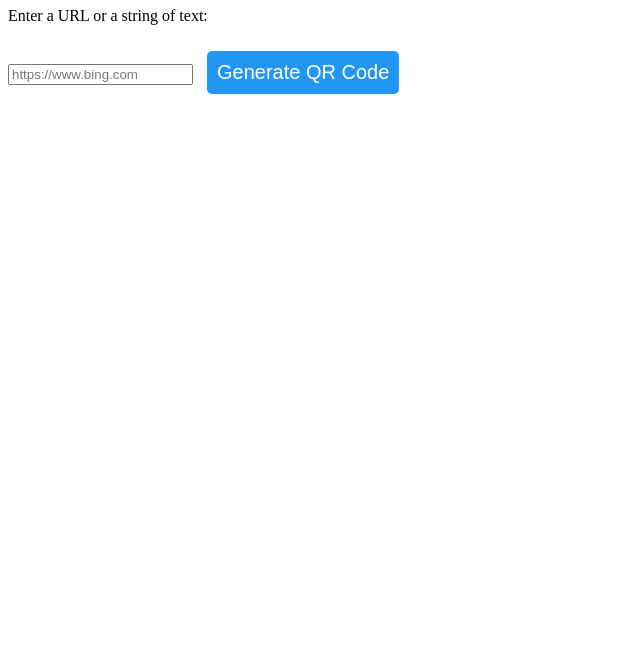
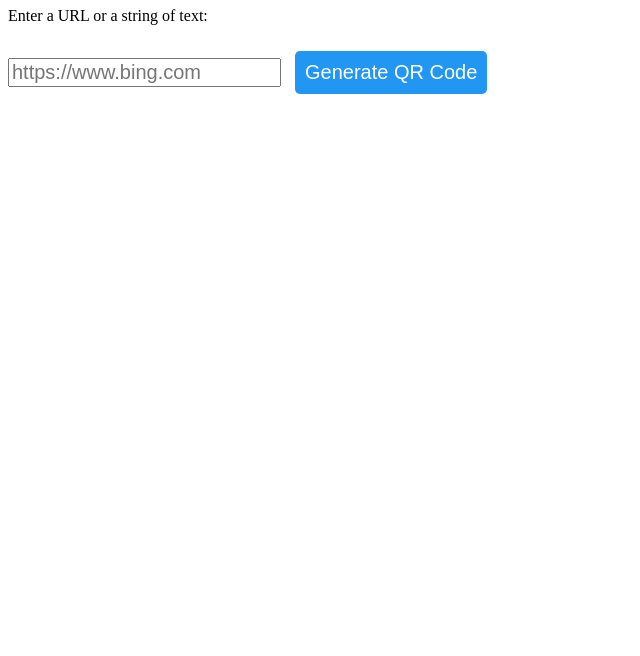
Before and after one commit to jiexunlijx/jiexunlijx.github.io, a plain HTML site: page QRGenOnline.html in a window 1280 px wide. Shown: the part 144-800 px from the top of the page, without its empty margins (0-640 px from the left). Drawn offline with Linux system fonts and the light colour scheme.

Commit message:
Update QRGenOnline.html

```diff
--- a/QRGenOnline.html
+++ b/QRGenOnline.html
@@ -25,7 +25,7 @@
   <button onclick="window.location.href='index.html';"> Home </button>
   <h1>QR Code Generator</h1>
   <p>Enter a URL or a string of text:</p>
-  <input id="input" type="text" placeholder="https://www.bing.com" />
+  <input id="input" type="text" placeholder="https://www.bing.com" style="font-size: 20px;" />
   <button id="generate" onclick="generateQRCode()">Generate QR Code</button>
   <div id="qrcode"></div>
   <button id="save" onclick="saveQRCode()" style="display:none">Save as PNG</button>
```
